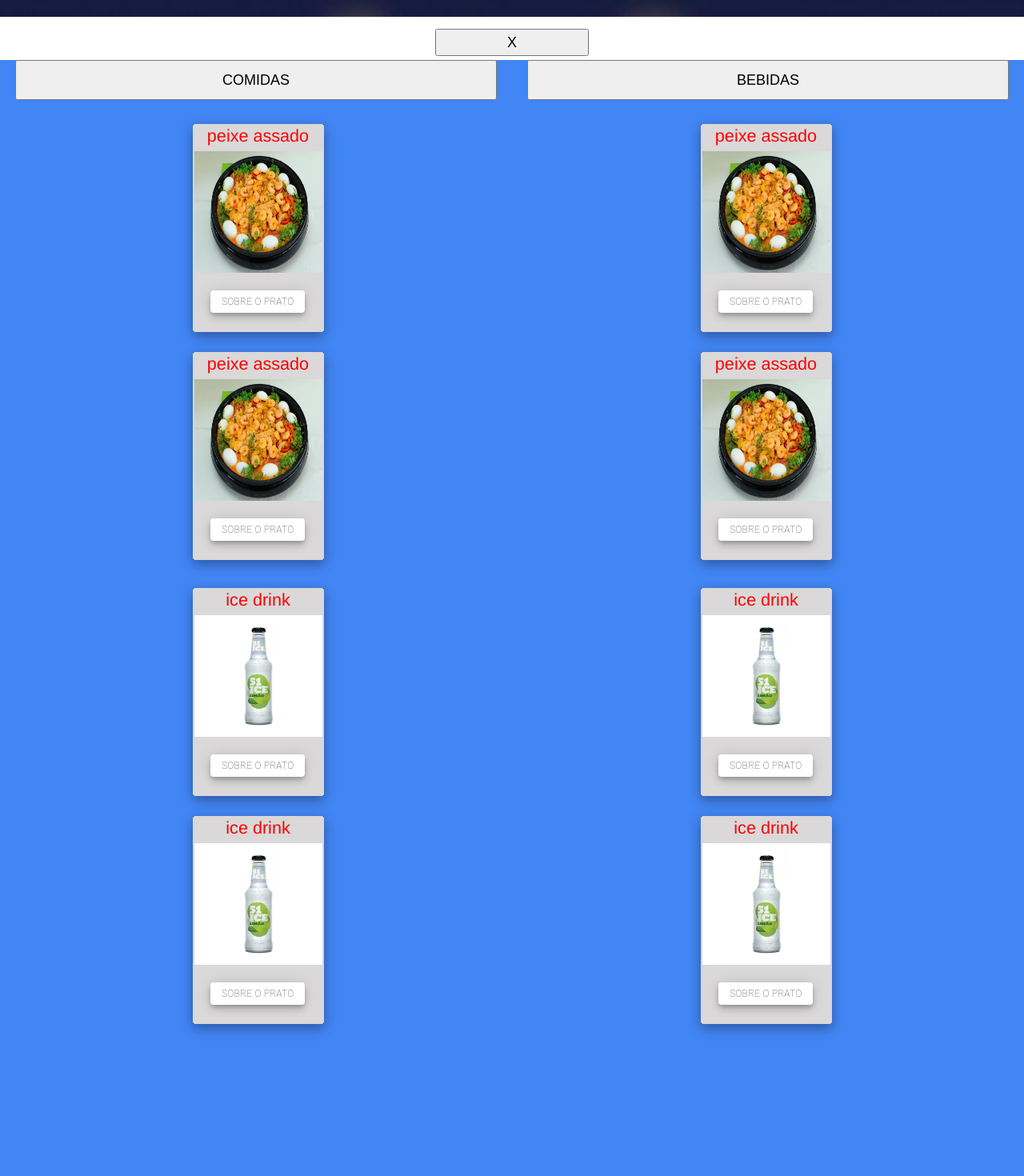
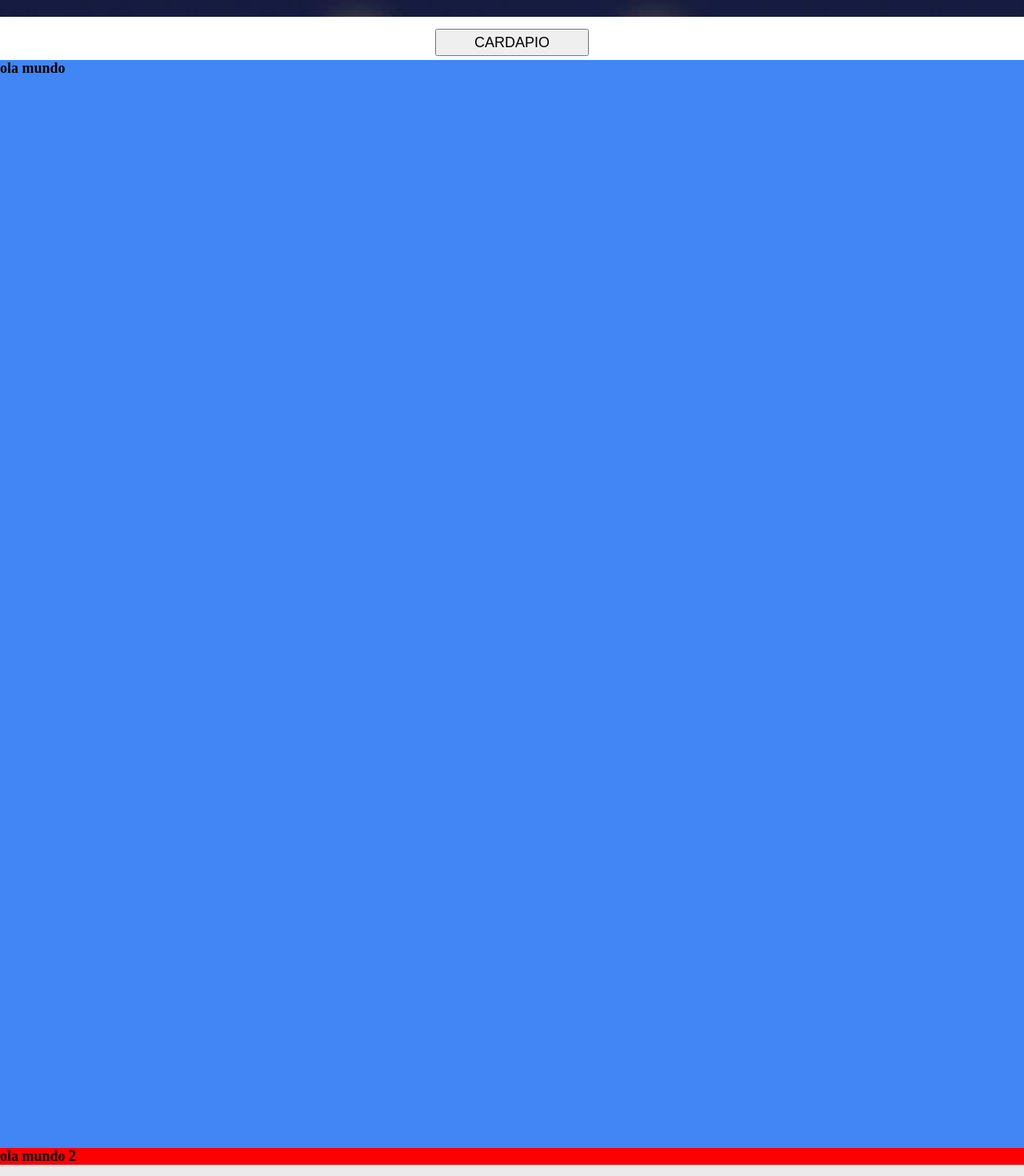
Before and after one commit to Evanjr73/CABANA, a React (Vite) app: page / in a window 1280 px wide. Shown: the part 240-1710 px from the top of the page at 80% size. Built offline with nearby package versions, Linux system fonts and the light colour scheme.

Commit message:
add padrão

```diff
--- a/src/App.jsx
+++ b/src/App.jsx
@@ -2,7 +2,7 @@ import { useState } from 'react'
 import './App.css'
 import { BrowserRouter as Router,  Routes , Route} from 'react-router-dom'
 import Login from './pages/login/login'
-import Home from './pages/home/home'
+import Carda from './pages/home/carda'
 import Adm from './pages/adm/adm'
 
 function App() {
@@ -14,7 +14,7 @@ function App() {
         <Router>
             <Routes>
               <Route path="/login" element= {<Login/>} />
-              <Route path="/" element= {<Home/>} />
+              <Route path="/" element= {<Carda/>} />
               <Route path="/adm" element= {<Adm/>} />
 
             </Routes>
--- a/src/pages/home/home.css
+++ b/src/pages/home/carda.css
@@ -1,5 +1,6 @@
 nav{
     background-color: rgb(185, 216, 216);
+
 }
 #containerHome{
     height: 30vh;
@@ -8,6 +9,9 @@ nav{
     background-size: 100%;
 
 
+}
+section{
+ position: absolute;
 }
 #imghome{
 
@@ -83,8 +87,9 @@ li{
 
 
 #cardapio1{
+  position: relative;
   background-color: #4285f4;
-  height: 150vh;
+
   width: 100vw;
 }
 .clai{
--- a/src/pages/home/home.jsx
+++ b/src/pages/home/carda.jsx
@@ -4,7 +4,7 @@ import Comidas from "../../frag/comidas";
 
 import Nav from "../../frag/nav";
 
-import "./home.css"
+import "./carda.css"
 
 import { useState } from "react";
 import imagem from "./foto.png";
@@ -18,15 +18,15 @@ import Cardapio from "./cardapio";
 
 
 
-function Home() {
+function Carda() {
 
 
 
 
-      const [buton, setButon] = useState("flex");
-      const [buto, setButo] = useState("none");
-      const [men , setMen] = useState(true);
-      const [cardapio1, setCardapio1] = useState("180vh")
+      const [buton, setButon] = useState("none"); //CARDAPIO
+      const [buto, setButo] = useState("flex"); //X
+      const [men, setMen] = useState(false);
+      const [cardapio1, setCardapio1] = useState("0vh")
 
       const handleClickcardapio1 = () => {
 
@@ -34,18 +34,22 @@ function Home() {
       }
 
 
+      //X
+      const handleClickMen = () => {
+            setButon("flex")
+
+            setMen(!men);
+            setButo("none")
+            setCardapio1("180vh")
+
+      }
+         //CARDAPIO
       const handleClickMenu = () => {
             setButon("none")
             setMen(!men);
             setButo("flex")
             setCardapio1("0vh")
 
-      }
-      const handleClickMen = () => {
-            setButon("flex")
-            setMen(!men);
-            setButo("none")
-            setCardapio1("180vh")
 
       }
 
@@ -81,14 +85,25 @@ function Home() {
                   <main>
 
                         <button className="butt" onClick={handleClickMen} style={{ display: buto }}>CARDAPIO</button>
-                        <button className="butt" onClick={handleClickMenu} style={{ display: buton }}>X</button>
+                        <button className="butt" onClick={handleClickMenu} style={{ display: buton }}>FECHAR</button>
                   </main>
 
-                  <div id="cardapio1" style={{height: cardapio1}}>
+
+                  <div id="cardapio1" style={{ height: cardapio1 }}>
                         {
                               men && <Cardapio></Cardapio>
                         }
                   </div>
+                  <section>
+                        <div id="cardapio1" style={{ height: "170vh" }}>
+                              <h1>ola mundo</h1>
+                        </div>
+                        <div id="cardapio1" style={{ backgroundColor: "red" }}>
+                              <h1>ola mundo 2</h1>
+                        </div>
+
+                  </section>
+
 
 
 
@@ -103,4 +118,4 @@ function Home() {
       )
 }
 
-export default Home
+export default Carda
--- a/src/pages/home/cardapio.jsx
+++ b/src/pages/home/cardapio.jsx
@@ -3,9 +3,9 @@ import Comidas from "../../frag/comidas";
 import Bebidas from "../../frag/bebidas";
 
 function Cardapio() {
-    const [bebidas, setBebidas] = useState("grid");
+    const [bebidas, setBebidas] = useState("none");
 
-    const [comidas, setComidas] = useState("grid");
+    const [comidas, setComidas] = useState("none");
     const handleClickComidas = () => {
         setBebidas("none"), setComidas("grid")
         // setComidas(!comidas);
```
